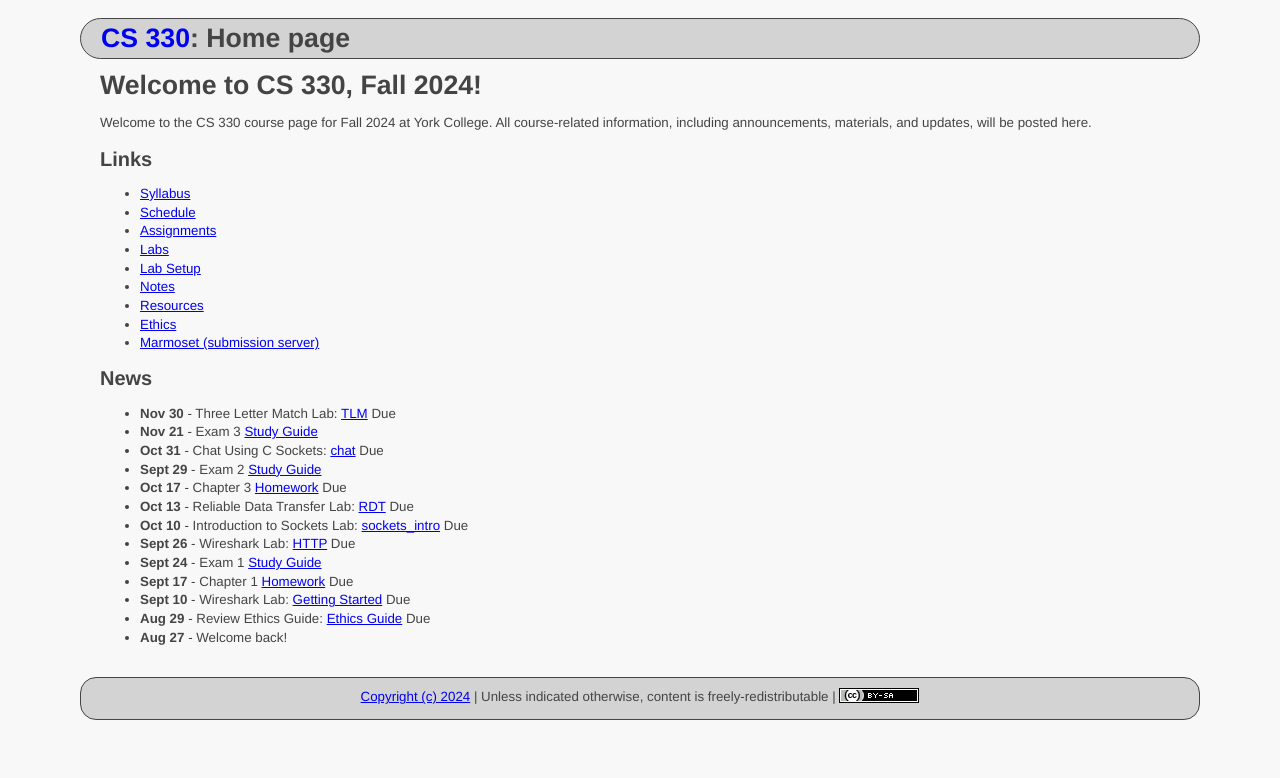
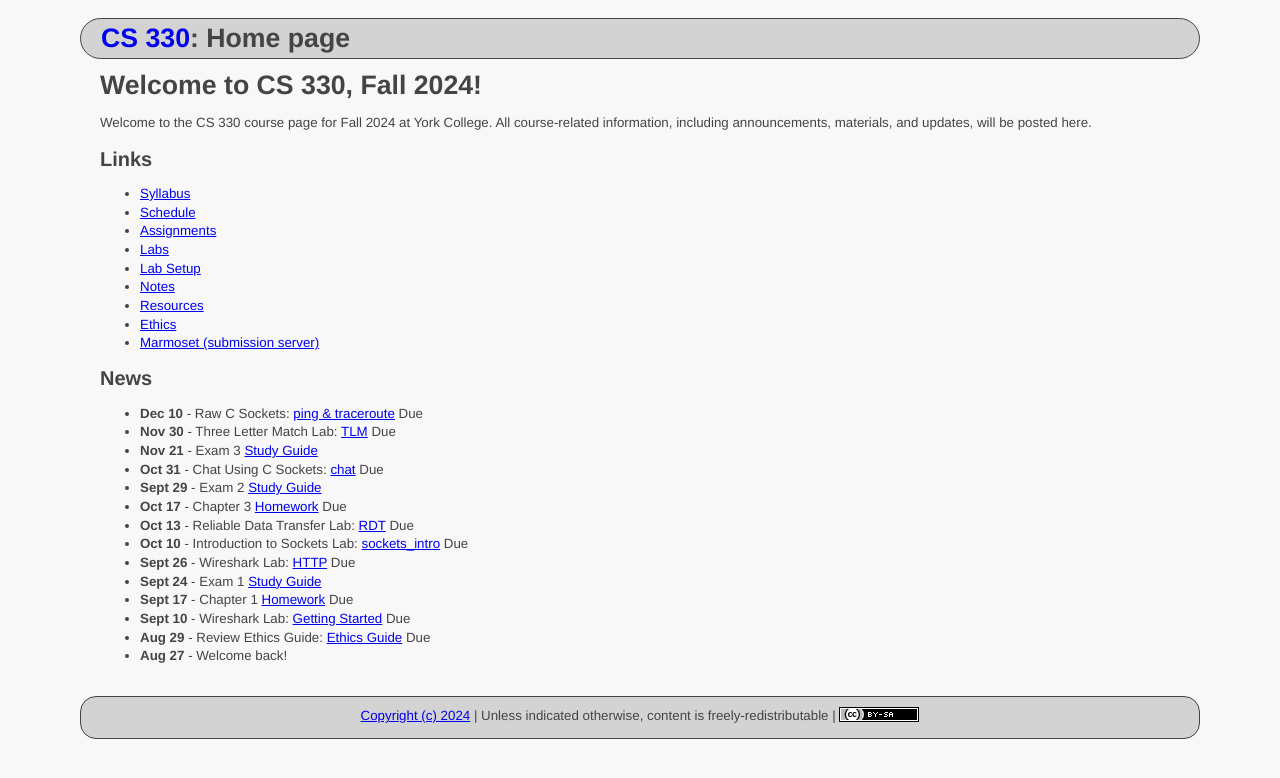
Before and after one commit to ycpcs/cs330-fall2024, a Jekyll site: the page built from index.md, in a window 1280 px wide. Shown: the top 778 px of the page. Built offline with Jekyll 4.4.1, drawn with Linux system fonts in a browser that asks for light colours.

Commit message:
update schedule

```diff
--- a/index.md
+++ b/index.md
@@ -90,6 +90,7 @@ Welcome to the CS 330 course page for Fall 2024 at York College. All course-rela
 * **Sept 05** - Wireshark Lab: [Getting Started](labs/files/Wireshark_Intro_v8.1.pdf) Due
 * -->
 
+* **Dec 10** - Raw C Sockets: [ping & traceroute](labs/c-raw-sockets.html) Due
 * **Nov 30** - Three Letter Match Lab: [TLM](labs/tlm.html) Due
 * **Nov 21** - Exam 3 [Study Guide](exams/exam3_study_guide.html)
 * **Oct 31** - Chat Using C Sockets: [chat](labs/chat.html) Due
```
